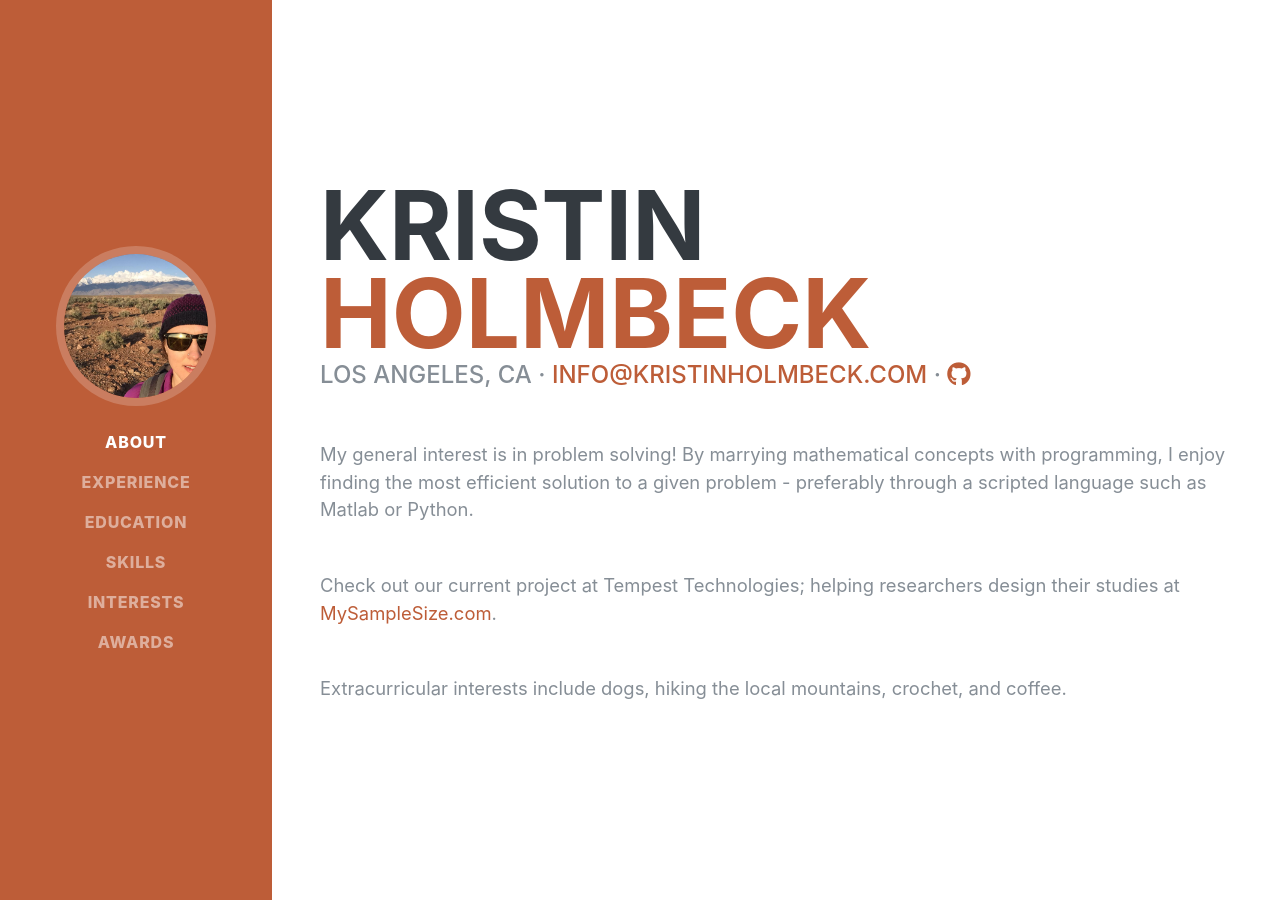
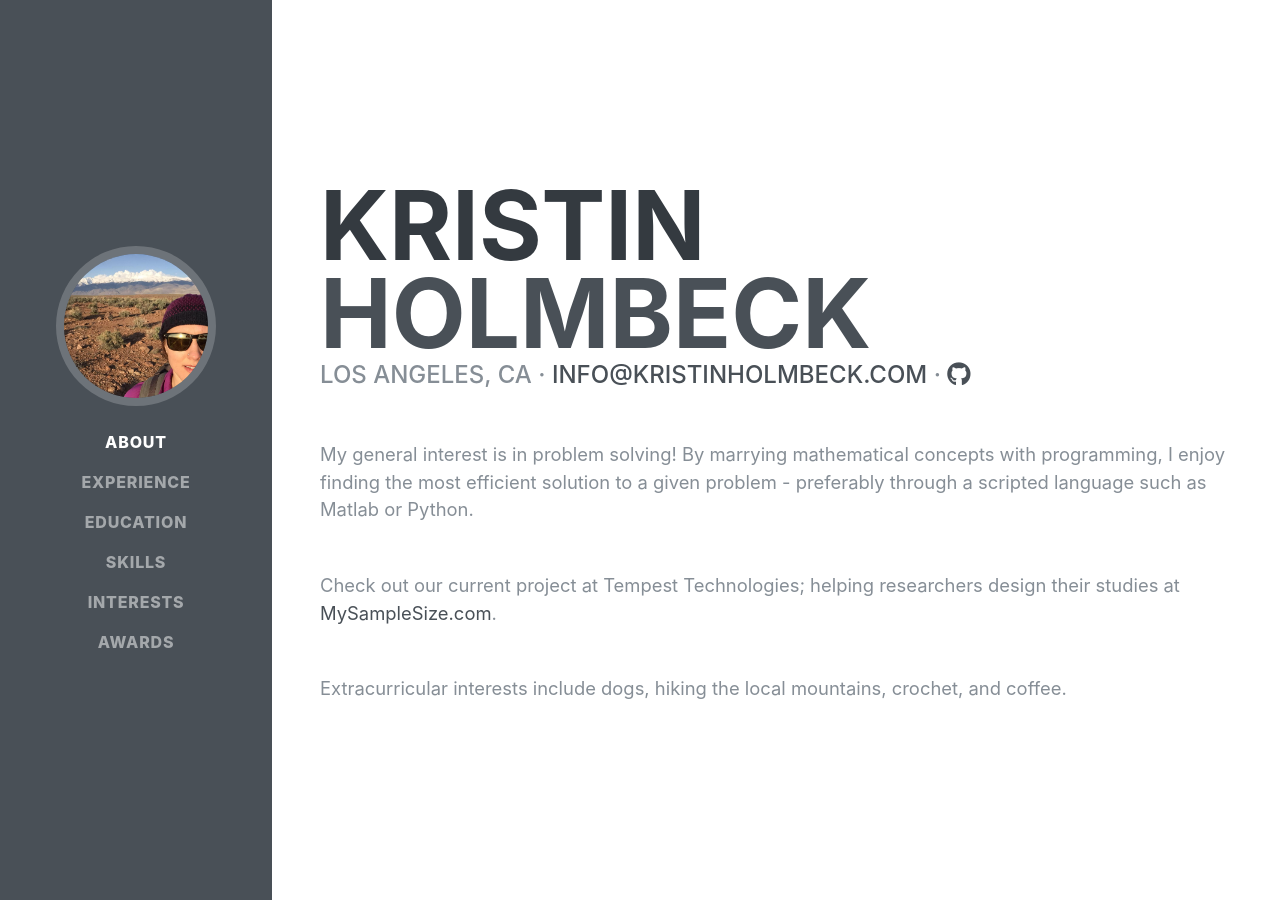
Before and after one commit to keholmbeck/keholmbeck.github.io, a Jekyll site: the page built from index.md, in a window 1280 px wide and 900 px high. Built offline with Jekyll 4.4.1, drawn with Linux system fonts in a browser that asks for light colours; some web fonts are replaced.

Commit message:
Changing primary color

```diff
--- a/_sass/_variables.scss
+++ b/_sass/_variables.scss
@@ -25,7 +25,7 @@ $green:   #28a745 !default;
 $teal:    #20c997 !default;
 $cyan:    #17a2b8 !default;
 
-$primary:       $orange !default;
+$primary:       $gray-700 !default;
 $secondary:     $gray-600 !default;
 $success:       $green !default;
 $info:          $cyan !default;
```
